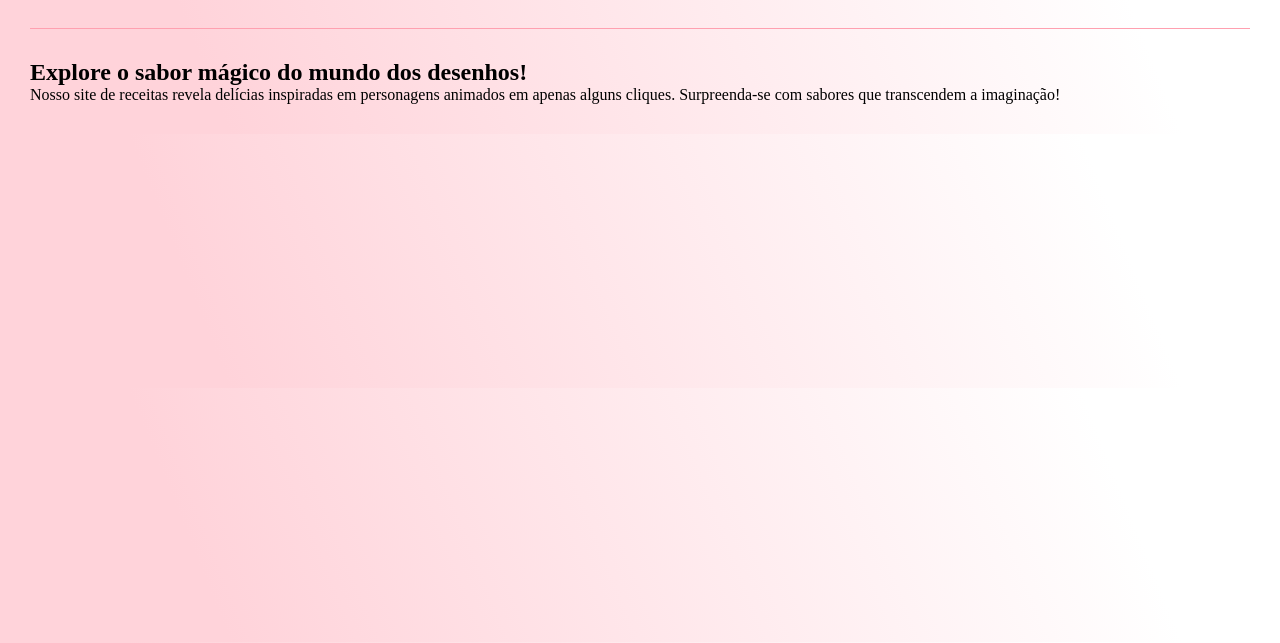
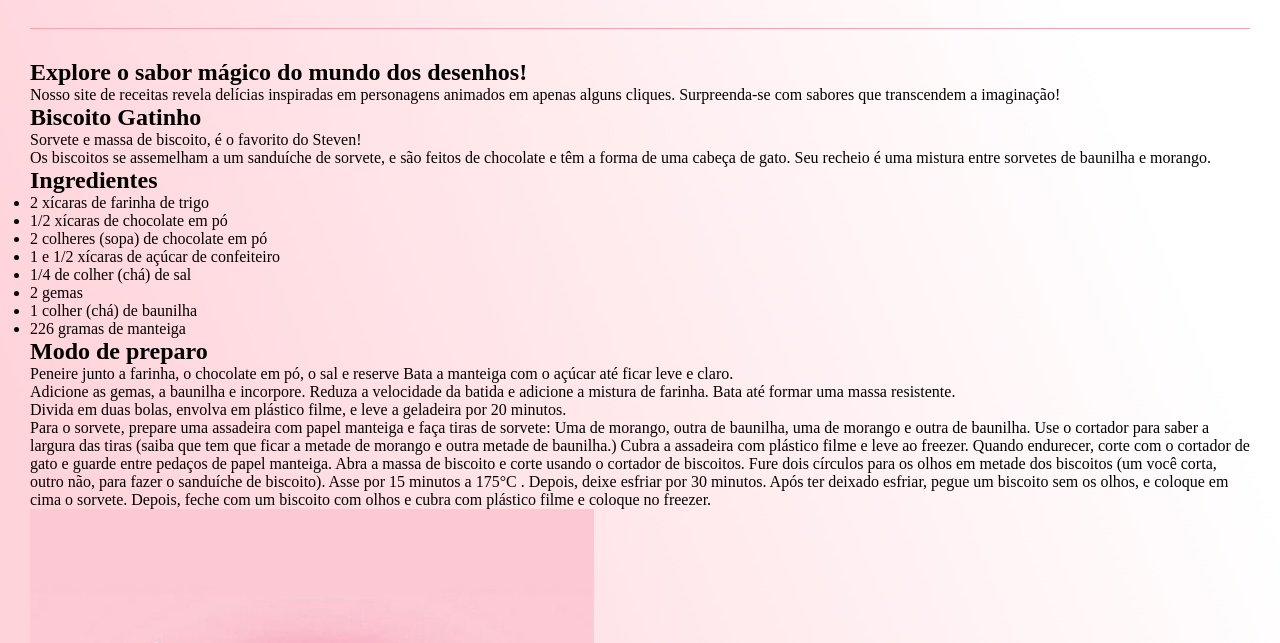
Before and after one commit to iiinaraaa/receitas-animadas, a plain HTML site: page index.html in a window 1280 px wide. Shown: the part 120-763 px from the top of the page. Drawn offline with Linux system fonts and the light colour scheme.

Commit message:
first commit

```diff
--- a/index.html
+++ b/index.html
@@ -42,6 +42,42 @@
        <p class="descriçao">Nosso site de receitas
         revela delícias inspiradas em personagens animados em apenas alguns cliques.
         Surpreenda-se com sabores que transcendem a imaginação!</p>
+
+        <div class="receitas">
+            <div class="biscoito-gatinho">
+                <h2>Biscoito Gatinho</h2>
+                <P>Sorvete e massa de biscoito, é o favorito do Steven! <br>
+                Os biscoitos se assemelham a um sanduíche de sorvete, e são feitos de chocolate e têm a
+                forma de uma cabeça de gato. Seu recheio é uma mistura entre sorvetes de baunilha e morango.</P>
+                <h2>Ingredientes</h2>
+
+                <ul>
+                    <li>2 xícaras de farinha de trigo</li>
+                    <li>1/2 xícaras de chocolate em pó</li>
+                    <li>2 colheres (sopa) de chocolate em pó</li>
+                    <li>1 e 1/2 xícaras de açúcar de confeiteiro</li>
+                    <li>1/4 de colher (chá) de sal</li>
+                    <li>2 gemas</li>
+                    <li>1 colher (chá) de baunilha</li>
+                    <li>226 gramas de manteiga</li>
+                </ul>
+
+                <h2>Modo de preparo</h2>
+                <p>Peneire junto a farinha, o chocolate em pó, o sal e reserve Bata a manteiga com o açúcar até ficar leve e claro. <br>
+                    Adicione as gemas, a baunilha e incorpore. Reduza a velocidade da batida e adicione a mistura de farinha. Bata até formar uma massa resistente.<br>
+                    Divida em duas bolas, envolva em plástico filme, e leve a geladeira por 20 minutos.<br>
+                    Para o sorvete, prepare uma assadeira com papel manteiga e faça tiras de sorvete: Uma de morango, outra de baunilha,
+                    uma de morango e outra de baunilha. Use o cortador para saber a largura das tiras
+                    (saiba que tem que ficar a metade de morango e outra metade de baunilha.)
+                    Cubra a assadeira com plástico filme e leve ao freezer. Quando endurecer, corte com o cortador
+                    de gato e guarde entre pedaços de papel manteiga. Abra a massa de biscoito e corte usando o cortador de biscoitos.
+                    Fure dois círculos para os olhos em metade dos biscoitos (um você corta, outro não, para fazer o sanduíche de biscoito).
+                    Asse por 15 minutos a 175°C . Depois, deixe esfriar por 30 minutos. Após ter deixado esfriar, pegue um biscoito sem os olhos, e coloque em cima o sorvete.
+                    Depois, feche com um biscoito com olhos e cubra com plástico filme e coloque no freezer.</p>
+                <img src="biscoito-gatinho-imagem.jpg" alt="imagem do biscoito gatinho">
+            </div>
+        </div>
+
     </main>
 
     <footer class="fim">
```
Also changed, not shown: biscoito-gatinho-imagem.jpg (added).
